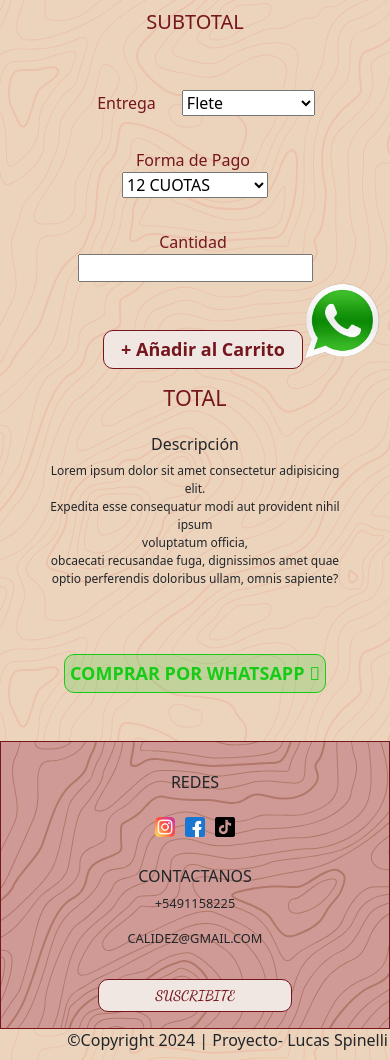
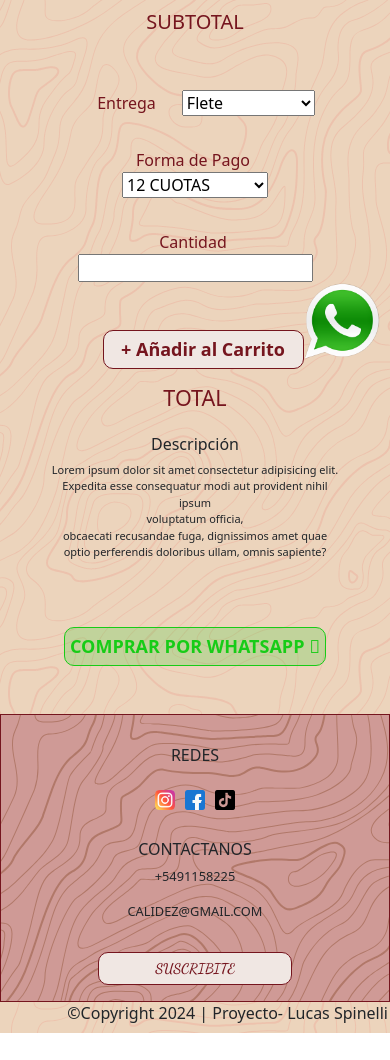
Before and after one commit to LucasSpinelli33/pre-entregaScss, a website: page pages/tienda.html in a window 390 px wide. Shown: the part 453-1513 px from the top of the page. After the commit the page ends 1486 px from the top, so only its background shows below. Drawn offline with nearby package versions, Linux system fonts and the light colour scheme; a web font is replaced by a local one.

Commit message:
a ver si aparece corrección en search y en tienda

```diff
--- a/SCSS/page/_mainTienda.scss
+++ b/SCSS/page/_mainTienda.scss
@@ -45,7 +45,7 @@
         }
 
         p {
-            font-size: 12px;
+            font-size: 11px;
         }
 
 
--- a/SCSS/utilities/_mediaQuerie.scss
+++ b/SCSS/utilities/_mediaQuerie.scss
@@ -309,7 +309,7 @@
 
 
                         .añadirCarrito {
-                            width: 200px;
+                            width: 201px;
                             margin-bottom: 1rem;
                         }
                     }
```
Also changed, not shown: css/estilos.css.
